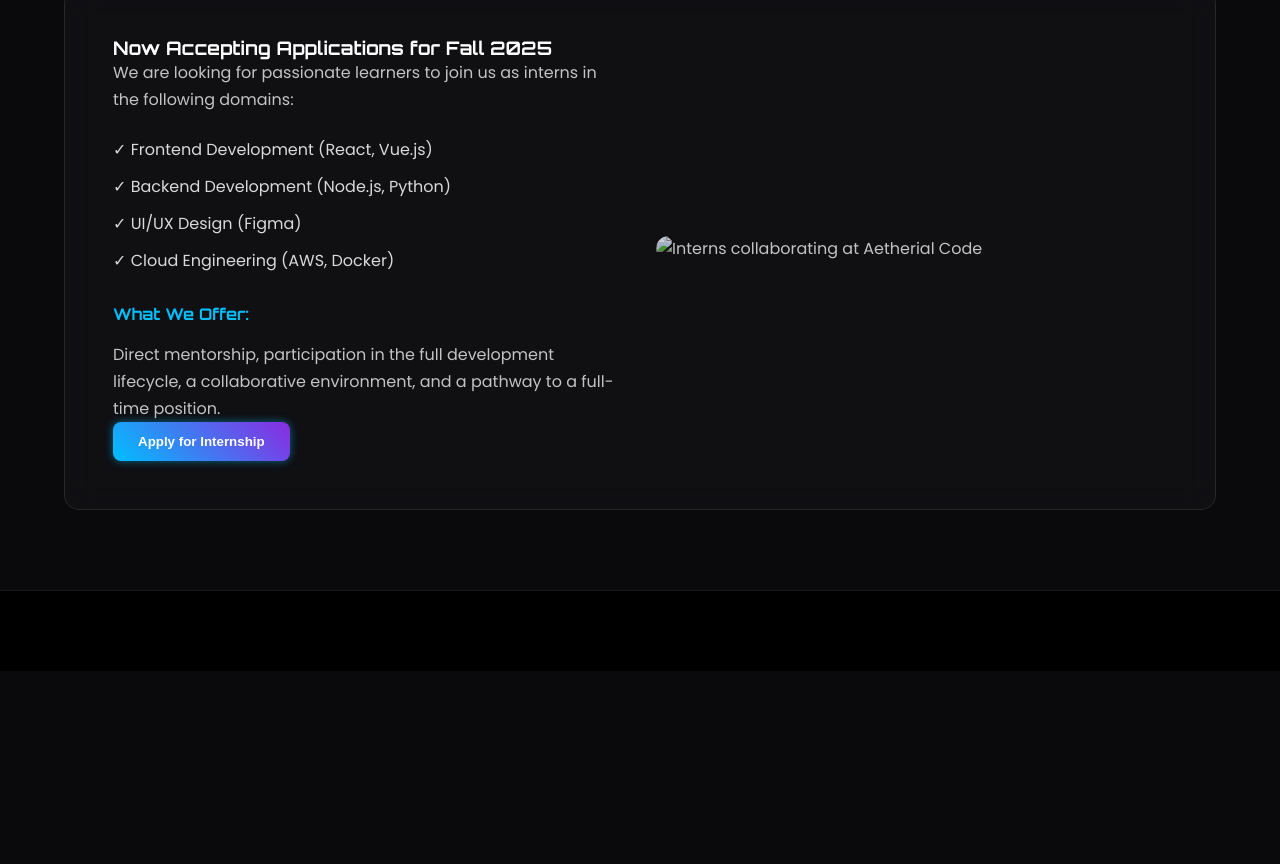
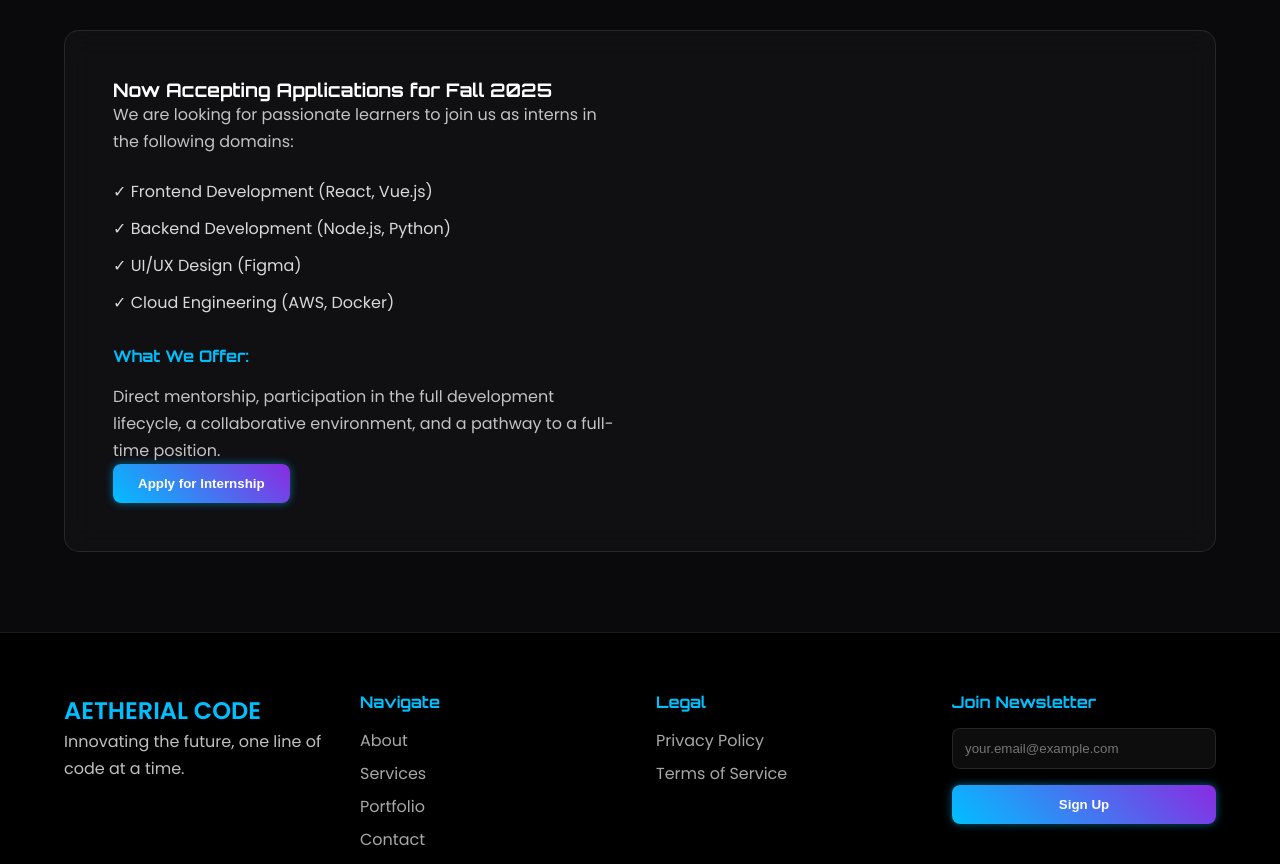
Before and after one commit to dps-broken/atherial-update, a plain HTML site: page careers.html in a window 1280 px wide. Shown: the part 1936-2800 px from the top of the page. Before the commit the page ends 2607 px from the top, so only its background shows below. Drawn offline with nearby package versions, Linux system fonts and the light colour scheme; no server answers.

Commit message:
updated by aka

```diff
--- a/careers.html
+++ b/careers.html
@@ -45,17 +45,17 @@
                 <h2 class="section-title">Life at Aetherial Code</h2>
                 <div class="grid-3">
                     <div class="feature-card glass-panel">
-                        <img src="assets/icons/icon-growth.svg" class="card-icon" alt="Growth Icon">
+                        <img src="assets/icons/icon-growth.png" class="card-icon" alt="Growth Icon">
                         <h3>Career Growth</h3>
                         <p>We invest in our team's development with continuous learning opportunities and clear career paths.</p>
                     </div>
                     <div class="feature-card glass-panel">
-                        <img src="assets/icons/icon-innovation.svg" class="card-icon" alt="Innovation Icon">
+                        <img src="assets/icons/icon-innovation.png" class="card-icon" alt="Innovation Icon">
                         <h3>Innovative Projects</h3>
                         <p>Work on challenging and rewarding projects with cutting-edge technologies that make a real impact.</p>
                     </div>
                     <div class="feature-card glass-panel">
-                        <img src="assets/icons/icon-culture.svg" class="card-icon" alt="Culture Icon">
+                        <img src="assets/icons/icon-culture.png" class="card-icon" alt="Culture Icon">
                         <h3>Inclusive Culture</h3>
                         <p>We foster a supportive and collaborative environment where every voice is heard and valued.</p>
                     </div>
@@ -115,7 +115,7 @@
                             <button class="btn btn-glow apply-btn" data-job-title="Internship Program">Apply for Internship</button>
                         </div>
                         <div class="internship-image">
-                            <img src="assets/images/internship-program.jpg" alt="Interns collaborating at Aetherial Code">
+                            <!-- <img src="assets/images/internship-program.jpg" alt="Interns collaborating at Aetherial Code"> -->
                         </div>
                     </div>
                 </div>
@@ -160,8 +160,45 @@
             </form>
         </div>
     </div>
+
+     <!-- Footer -->
     <footer class="main-footer">
-        </footer>
+        <div class="container">
+            <div class="footer-grid">
+                <div class="footer-col">
+                    <a href="index.html" class="logo">AETHERIAL CODE</a>
+                    <p>Innovating the future, one line of code at a time.</p>
+                </div>
+                <div class="footer-col">
+                    <h4>Navigate</h4>
+                    <ul>
+                        <li><a href="about.html">About</a></li>
+                        <li><a href="services.html">Services</a></li>
+                        <li><a href="portfolio.html">Portfolio</a></li>
+                        <li><a href="contact.html">Contact</a></li>
+                    </ul>
+                </div>
+                <div class="footer-col">
+                    <h4>Legal</h4>
+                    <ul>
+                        <li><a href="#">Privacy Policy</a></li>
+                        <li><a href="#">Terms of Service</a></li>
+                    </ul>
+                </div>
+                <div class="footer-col">
+                    <h4>Join Newsletter</h4>
+                    <form class="newsletter-form">
+                        <input type="email" class="form-input" placeholder="your.email@example.com">
+                        <button type="submit" class="btn btn-glow">Sign Up</button>
+                    </form>
+                </div>
+            </div>
+            <div class="footer-bottom">
+                <p>&copy; 2025 Aetherial Code. All Rights Reserved.sachin</p>
+            </div>
+        </div>
+    </footer>
+
 
     <script src="https://cdnjs.cloudflare.com/ajax/libs/gsap/3.12.5/gsap.min.js"></script>
     <script src="https://cdnjs.cloudflare.com/ajax/libs/gsap/3.12.5/ScrollTrigger.min.js"></script>
```
Also changed, not shown: about.html (+2 -2 lines), contact.html (+1 -1 lines), portfolio.html (+1 -1 lines), services.html (+1 -1 lines), 2 other files.
